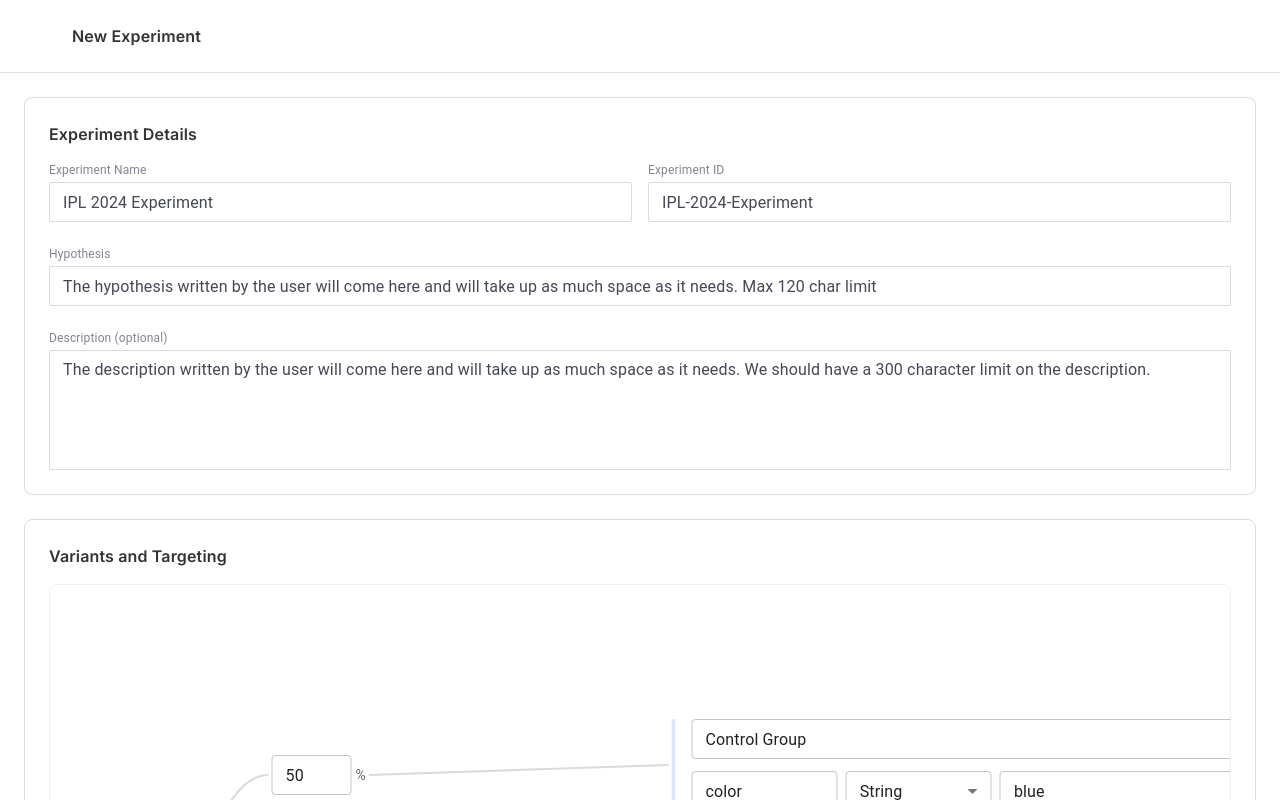
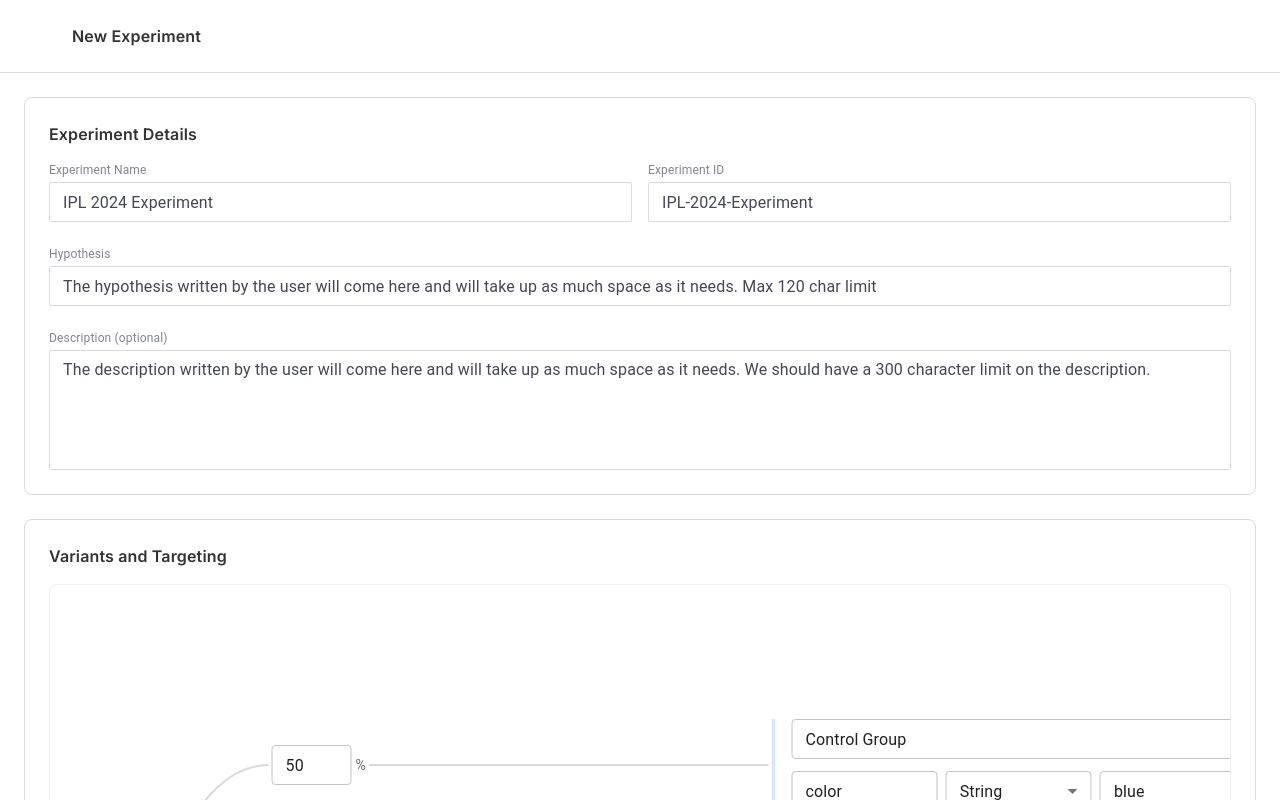
Before and after one commit to dream-horizon-org/ascend-panel, a React (Vite) app: page /create-experiment in a window 1280 px wide. Shown: the top 800 px of the page. Built offline with nearby package versions, Linux system fonts and the light colour scheme; some icons are missing.

Commit message:
fix: alignment

```diff
--- a/src/pages/CreateExperiment/components/VariantsFlow.tsx
+++ b/src/pages/CreateExperiment/components/VariantsFlow.tsx
@@ -191,7 +191,7 @@
   // Generate nodes with onChange handlers (memoized for performance)
   const nodes = useMemo(() => {
     const generateNodesWithHandlers = (variantsConfig: any[]) => {
-    const COLUMN_GAP = 400;
+    const COLUMN_GAP = 500;
     const MIN_SPACING = 50;
     const START_X = 5;
     const START_Y = 50;
@@ -228,7 +228,7 @@
       nodes.push({
         id: `split-${i + 1}`,
         type: 'trafficSplit',
-        position: { x: START_X + COLUMN_GAP, y: currentY + cardHeight / 2 - 20 },
+        position: { x: START_X + COLUMN_GAP, y: currentY + cardHeight / 2 -30 },
         data: {
           percentage: trafficSplits[i] !== undefined ? trafficSplits[i] : '50',
           onChange: (value: string) => {
```
